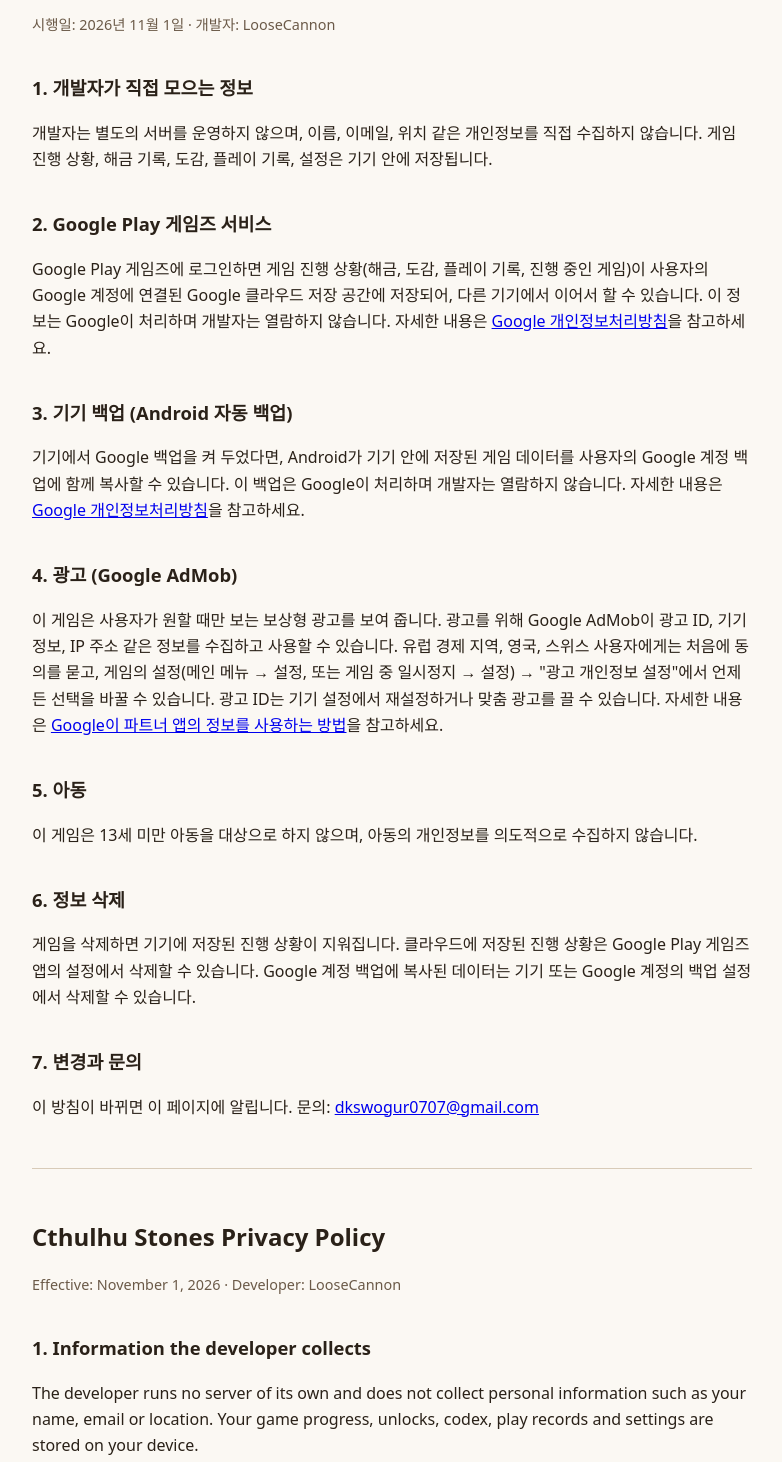
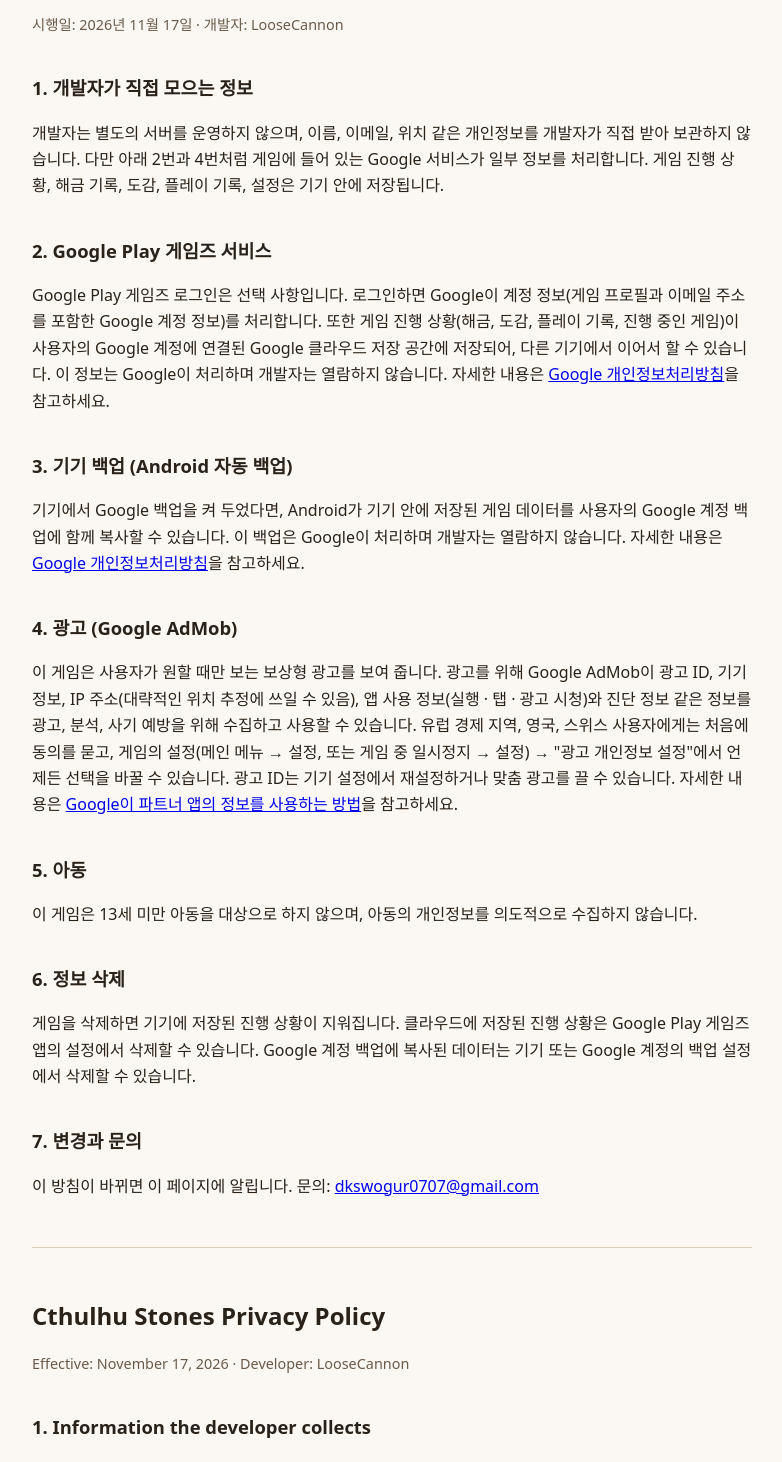
Before and after one commit to LooseCannon-Dev/LooseCannon-Dev.github.io, a plain HTML site: page cthulhustones/privacy.html in a window 1280 px wide. Shown: the part 83-1545 px from the top of the page, without its empty margins (248-1030 px from the left). Drawn offline with Linux system fonts and the light colour scheme.

Commit message:
Cthulhu Stones privacy policy: match the Data safety declaration
- Play Games sign-in is optional; Google processes account info incl. email
- AdMob: approximate location (IP), app usage and diagnostics; purposes

Co-Authored-By: Claude Opus 5.5 <noreply@anthropic.com>

```diff
--- a/cthulhustones/privacy.html
+++ b/cthulhustones/privacy.html
@@ -14,19 +14,19 @@
 <body>
 
 <h1>크툴루 스톤 개인정보처리방침</h1>
-<p class="muted">시행일: 2026년 11월 1일 · 개발자: LooseCannon</p>
+<p class="muted">시행일: 2026년 11월 17일 · 개발자: LooseCannon</p>
 
 <h2>1. 개발자가 직접 모으는 정보</h2>
-<p>개발자는 별도의 서버를 운영하지 않으며, 이름, 이메일, 위치 같은 개인정보를 직접 수집하지 않습니다. 게임 진행 상황, 해금 기록, 도감, 플레이 기록, 설정은 기기 안에 저장됩니다.</p>
+<p>개발자는 별도의 서버를 운영하지 않으며, 이름, 이메일, 위치 같은 개인정보를 개발자가 직접 받아 보관하지 않습니다. 다만 아래 2번과 4번처럼 게임에 들어 있는 Google 서비스가 일부 정보를 처리합니다. 게임 진행 상황, 해금 기록, 도감, 플레이 기록, 설정은 기기 안에 저장됩니다.</p>
 
 <h2>2. Google Play 게임즈 서비스</h2>
-<p>Google Play 게임즈에 로그인하면 게임 진행 상황(해금, 도감, 플레이 기록, 진행 중인 게임)이 사용자의 Google 계정에 연결된 Google 클라우드 저장 공간에 저장되어, 다른 기기에서 이어서 할 수 있습니다. 이 정보는 Google이 처리하며 개발자는 열람하지 않습니다. 자세한 내용은 <a href="https://policies.google.com/privacy">Google 개인정보처리방침</a>을 참고하세요.</p>
+<p>Google Play 게임즈 로그인은 선택 사항입니다. 로그인하면 Google이 계정 정보(게임 프로필과 이메일 주소를 포함한 Google 계정 정보)를 처리합니다. 또한 게임 진행 상황(해금, 도감, 플레이 기록, 진행 중인 게임)이 사용자의 Google 계정에 연결된 Google 클라우드 저장 공간에 저장되어, 다른 기기에서 이어서 할 수 있습니다. 이 정보는 Google이 처리하며 개발자는 열람하지 않습니다. 자세한 내용은 <a href="https://policies.google.com/privacy">Google 개인정보처리방침</a>을 참고하세요.</p>
 
 <h2>3. 기기 백업 (Android 자동 백업)</h2>
 <p>기기에서 Google 백업을 켜 두었다면, Android가 기기 안에 저장된 게임 데이터를 사용자의 Google 계정 백업에 함께 복사할 수 있습니다. 이 백업은 Google이 처리하며 개발자는 열람하지 않습니다. 자세한 내용은 <a href="https://policies.google.com/privacy">Google 개인정보처리방침</a>을 참고하세요.</p>
 
 <h2>4. 광고 (Google AdMob)</h2>
-<p>이 게임은 사용자가 원할 때만 보는 보상형 광고를 보여 줍니다. 광고를 위해 Google AdMob이 광고 ID, 기기 정보, IP 주소 같은 정보를 수집하고 사용할 수 있습니다. 유럽 경제 지역, 영국, 스위스 사용자에게는 처음에 동의를 묻고, 게임의 설정(메인 메뉴 → 설정, 또는 게임 중 일시정지 → 설정) → "광고 개인정보 설정"에서 언제든 선택을 바꿀 수 있습니다. 광고 ID는 기기 설정에서 재설정하거나 맞춤 광고를 끌 수 있습니다. 자세한 내용은 <a href="https://policies.google.com/technologies/partner-sites">Google이 파트너 앱의 정보를 사용하는 방법</a>을 참고하세요.</p>
+<p>이 게임은 사용자가 원할 때만 보는 보상형 광고를 보여 줍니다. 광고를 위해 Google AdMob이 광고 ID, 기기 정보, IP 주소(대략적인 위치 추정에 쓰일 수 있음), 앱 사용 정보(실행 · 탭 · 광고 시청)와 진단 정보 같은 정보를 광고, 분석, 사기 예방을 위해 수집하고 사용할 수 있습니다. 유럽 경제 지역, 영국, 스위스 사용자에게는 처음에 동의를 묻고, 게임의 설정(메인 메뉴 → 설정, 또는 게임 중 일시정지 → 설정) → "광고 개인정보 설정"에서 언제든 선택을 바꿀 수 있습니다. 광고 ID는 기기 설정에서 재설정하거나 맞춤 광고를 끌 수 있습니다. 자세한 내용은 <a href="https://policies.google.com/technologies/partner-sites">Google이 파트너 앱의 정보를 사용하는 방법</a>을 참고하세요.</p>
 
 <h2>5. 아동</h2>
 <p>이 게임은 13세 미만 아동을 대상으로 하지 않으며, 아동의 개인정보를 의도적으로 수집하지 않습니다.</p>
@@ -40,19 +40,19 @@
 <hr>
 
 <h1>Cthulhu Stones Privacy Policy</h1>
-<p class="muted">Effective: November 1, 2026 · Developer: LooseCannon</p>
+<p class="muted">Effective: November 17, 2026 · Developer: LooseCannon</p>
 
 <h2>1. Information the developer collects</h2>
-<p>The developer runs no server of its own and does not collect personal information such as your name, email or location. Your game progress, unlocks, codex, play records and settings are stored on your device.</p>
+<p>The developer runs no server of its own and does not receive or keep personal information such as your name, email or location. However, the Google services built into the game process some information, as described in sections 2 and 4. Your game progress, unlocks, codex, play records and settings are stored on your device.</p>
 
 <h2>2. Google Play Games Services</h2>
-<p>If you sign in to Google Play Games, your game progress (unlocks, codex, play records and a game in progress) is saved to Google&#39;s cloud storage linked to your Google account, so you can continue on another device. Google processes this data; the developer does not see it. See the <a href="https://policies.google.com/privacy">Google Privacy Policy</a>.</p>
+<p>Signing in to Google Play Games is optional. If you sign in, Google processes your account information (your game profile and Google account information, including your email address). Your game progress (unlocks, codex, play records and a game in progress) is also saved to Google&#39;s cloud storage linked to your Google account, so you can continue on another device. Google processes this data; the developer does not see it. See the <a href="https://policies.google.com/privacy">Google Privacy Policy</a>.</p>
 
 <h2>3. Device backup (Android Auto Backup)</h2>
 <p>If Google backup is turned on for your device, Android may copy the game data stored on your device to your Google account backup. Google processes this backup; the developer does not see it. See the <a href="https://policies.google.com/privacy">Google Privacy Policy</a>.</p>
 
 <h2>4. Advertising (Google AdMob)</h2>
-<p>The game shows rewarded ads only when you choose to watch one. For these ads, Google AdMob may collect and use information such as your advertising ID, device information and IP address. Users in the EEA, the UK and Switzerland are asked for consent first and can change their choice at any time under Settings (Main menu → Settings, or Pause → Settings during a game) → "Ad privacy choices". You can reset your advertising ID or opt out of personalised ads in your device settings. See <a href="https://policies.google.com/technologies/partner-sites">How Google uses information from sites or apps that use its services</a>.</p>
+<p>The game shows rewarded ads only when you choose to watch one. For these ads, Google AdMob may collect and use information such as your advertising ID, device information, IP address (which may be used to estimate your general location), app usage information (launches, taps and ad views) and diagnostic information, for advertising, analytics and fraud prevention. Users in the EEA, the UK and Switzerland are asked for consent first and can change their choice at any time under Settings (Main menu → Settings, or Pause → Settings during a game) → "Ad privacy choices". You can reset your advertising ID or opt out of personalised ads in your device settings. See <a href="https://policies.google.com/technologies/partner-sites">How Google uses information from sites or apps that use its services</a>.</p>
 
 <h2>5. Children</h2>
 <p>The game is not directed at children under 13 and does not knowingly collect their personal information.</p>
```
